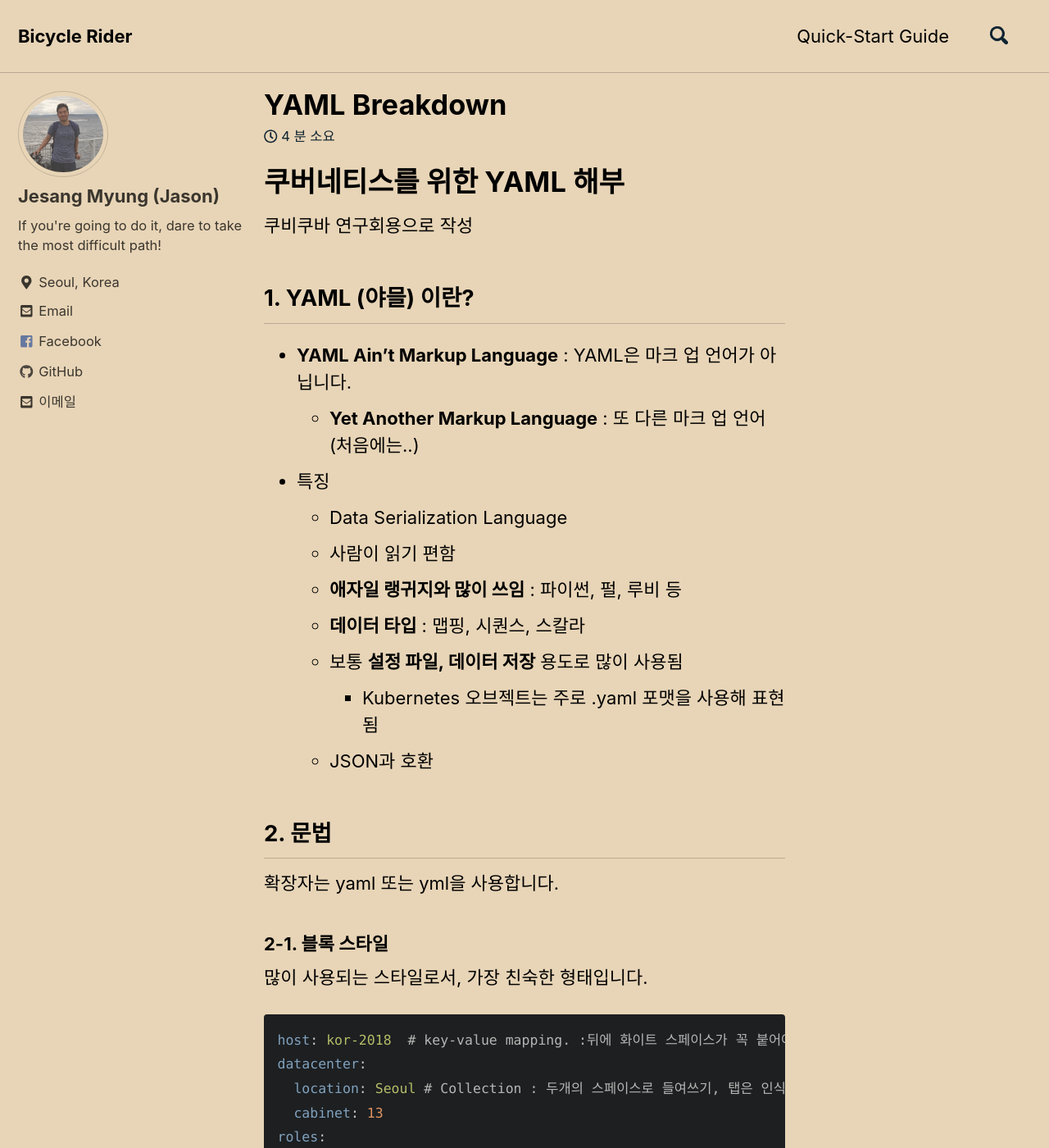
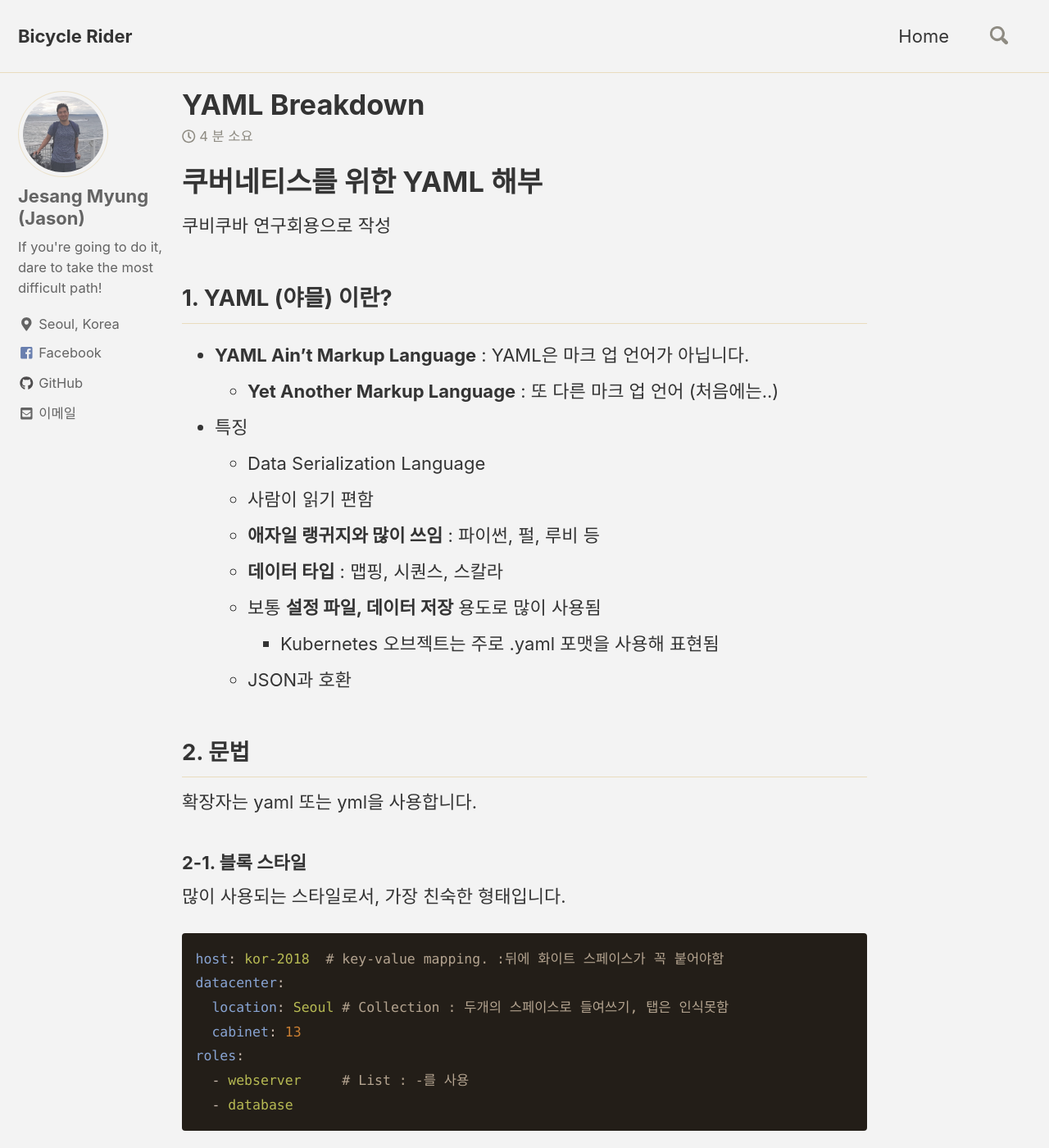
Before and after one commit to jmyung/jmyung.github.io, a Jekyll site: the page built from _posts/2018-09-02-about-yaml.md, in a window 1280 px wide and 1400 px high. Shown: the whole window at 82% size. Built offline with Jekyll 4.4.1, drawn with Linux system fonts in a browser that asks for light colours; cached includes are drawn as plain includes; nearby versions of some CDN libraries.

Commit message:
widen contents

```diff
--- a/_config.yml
+++ b/_config.yml
@@ -10,9 +10,9 @@
 # Review documentation to determine if you should use `theme` or `remote_theme`
 # https://mmistakes.github.io/minimal-mistakes/docs/quick-start-guide/#installing-the-theme
 
-# theme                  : "minimal-mistakes-jekyll"
-remote_theme           : "mmistakes/minimal-mistakes@4.16.0"
-minimal_mistakes_skin    : "sunrise" # "default", "air", "aqua", "contrast", "dark", "dirt", "neon", "mint", "plum", "sunrise"
+theme                  : "minimal-mistakes-jekyll"
+# remote_theme           : "mmistakes/minimal-mistakes@4.16.0"
+minimal_mistakes_skin    : "dirt" # "default", "air", "aqua", "contrast", "dark", "dirt", "neon", "mint", "plum", "sunrise"
 
 # Site Settings
 locale                   : "ko-KR"
@@ -116,7 +116,7 @@ author:
   links:
     - label: "Email"
       icon: "fas fa-fw fa-envelope-square"
-      url: mailto:jesang.myung@gmail.com
+      url: # mailto:jesang.myung@gmail.com
     - label: "Website"
       icon: "fas fa-fw fa-link"
       # url: "https://your-website.com"
@@ -233,8 +233,8 @@ plugins:
   - jekyll-gist
   - jekyll-feed
   - jemoji
-  - jekyll-include-cache
-  - jekyll-remote-theme
+#  - jekyll-include-cache
+#  - jekyll-remote-theme
 
 # mimic GitHub Pages with --safe
 whitelist:
@@ -243,7 +243,7 @@ whitelist:
   - jekyll-gist
   - jekyll-feed
   - jemoji
-  - jekyll-include-cache
+#  - jekyll-include-cache
 
 
 # Archives
--- a/_sass/minimal-mistakes/_variables.scss
+++ b/_sass/minimal-mistakes/_variables.scss
@@ -42,6 +42,7 @@ $type-size-5: 1em !default; // ~16px
 $type-size-6: 0.75em !default; // ~12px
 $type-size-7: 0.6875em !default; // ~11px
 $type-size-8: 0.625em !default; // ~10px
+
 
 /*
    Colors
@@ -141,8 +142,8 @@ $x-large: 1280px !default;
    ========================================================================== */
 
 $right-sidebar-width-narrow: 200px !default;
-$right-sidebar-width: 300px !default;
-$right-sidebar-width-wide: 400px !default;
+$right-sidebar-width: 200px !default;
+$right-sidebar-width-wide: 100px !default;
 
 /*
    Other
```
Also changed, not shown: _data/navigation.yml (+4 -4 lines).
